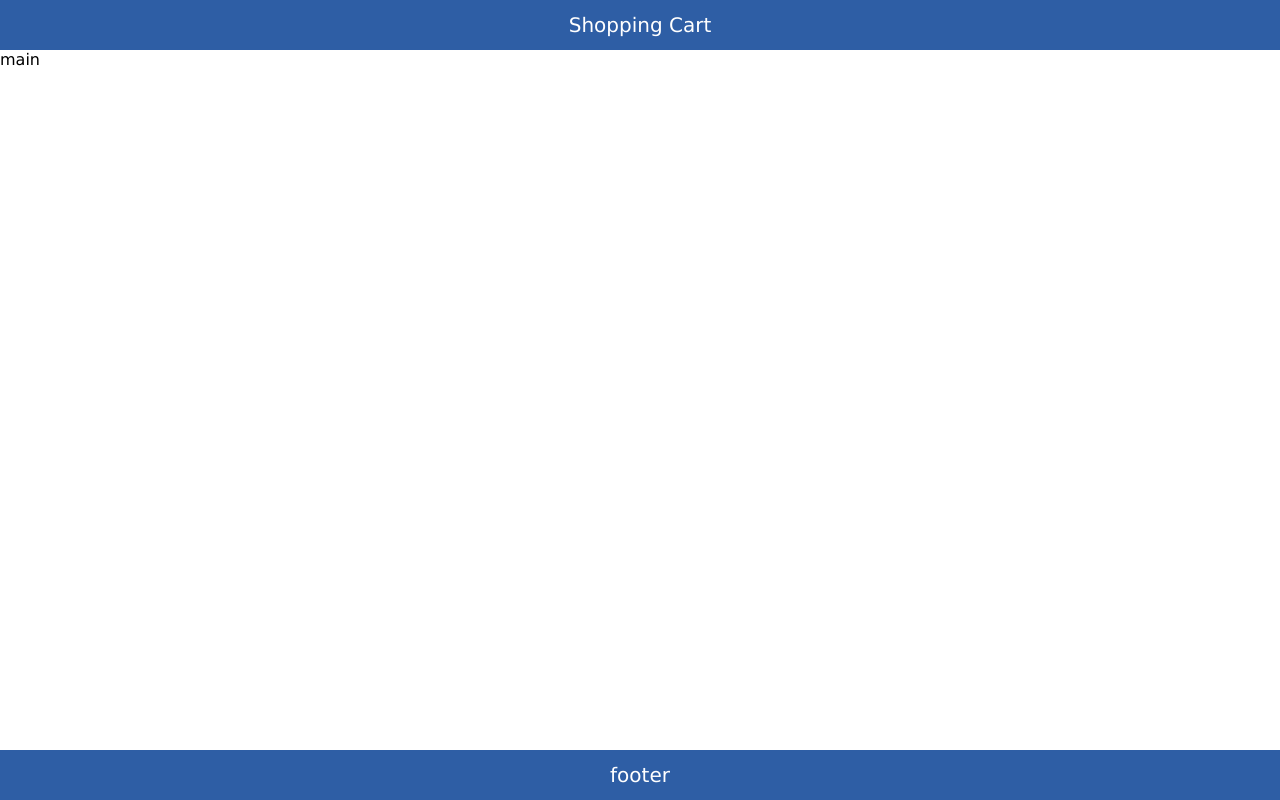
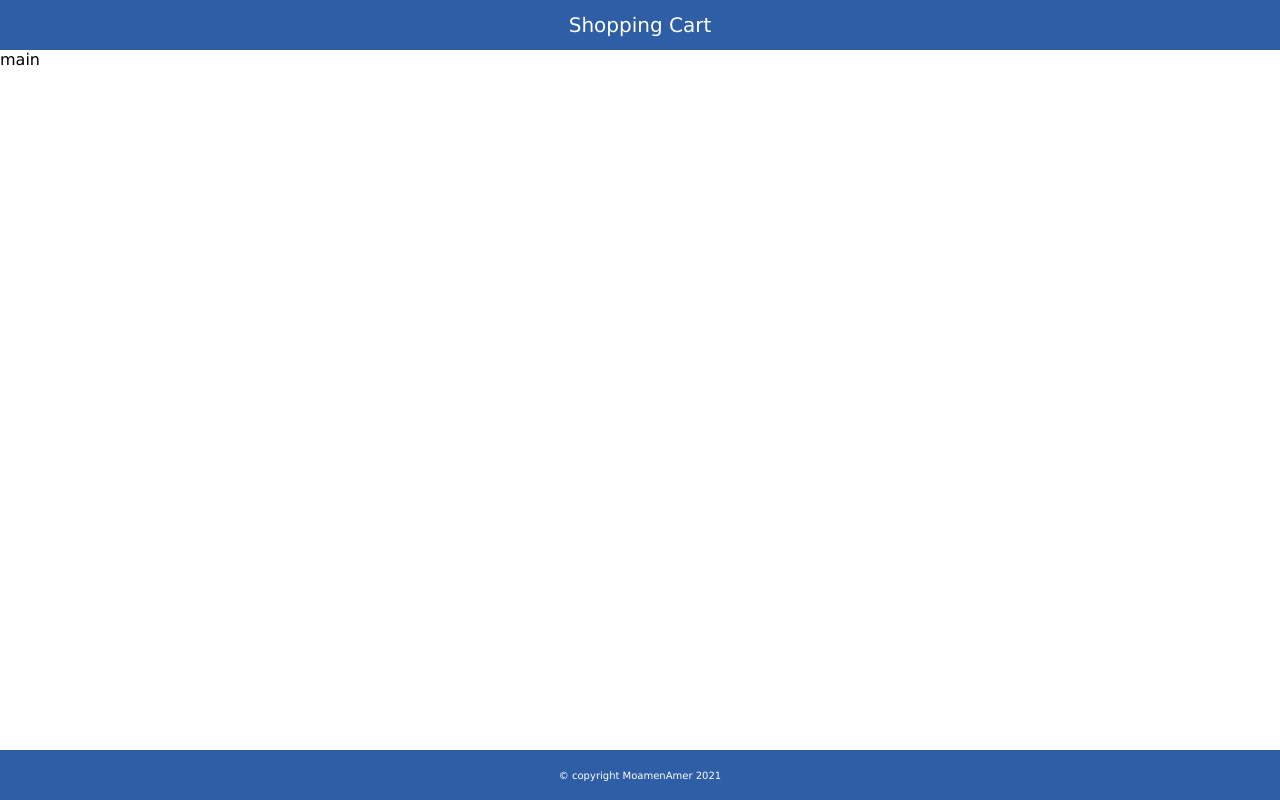
Before and after one commit to moamen122/React-shopping-Cart, a React (Create React App) app in the folder Client/: page / in a window 1280 px wide. Built offline with nearby package versions, Linux system fonts and the light colour scheme.

Commit message:
footer comp

```diff
--- a/Client/package.json
+++ b/Client/package.json
@@ -15,7 +15,7 @@
     "web-vitals": "^2.1.2"
   },
   "scripts": {
-    "sass": "gulp sass",
+    "sass": "gulp watching",
     "start": "react-scripts start",
     "build": "react-scripts build",
     "test": "react-scripts test",
--- a/Client/src/App.js
+++ b/Client/src/App.js
@@ -1,6 +1,6 @@
 import React from "react";
 import Header from "./components/Header/Header";
-
+import Footer from "./components/Footer/Footer";
 function App() {
   return (
     <div className="layout">
@@ -8,9 +8,7 @@
       <main>
         main
       </main>
-      <footer>
-        footer
-      </footer>
+      <Footer />
 
     </div>
   );
--- /dev/null
+++ b/Client/src/components/Footer/Footer.js
@@ -0,0 +1,11 @@
+import React from "react";
+import "../../css/Footer/Footer.css";
+
+function Footer() {
+    return (
+        <footer>
+            &copy; copyright MoamenAmer 2021
+        </footer>
+    )
+}
+export default Footer
--- /dev/null
+++ b/Client/src/components/Footer/Footer.scss
@@ -0,0 +1,12 @@
+footer{
+    grid-area: footer ;
+
+    background: #2e5ea5;
+    color: white;
+    padding: 10px;
+    text-align: center;
+    display: flex;
+    justify-content: center;
+    align-items: center;
+    font-size: 10px;
+  }
--- /dev/null
+++ b/Client/src/css/Footer/Footer.css
@@ -0,0 +1,11 @@
+footer {
+  grid-area: footer;
+  background: #2e5ea5;
+  color: white;
+  padding: 10px;
+  text-align: center;
+  display: flex;
+  justify-content: center;
+  align-items: center;
+  font-size: 10px;
+}
```
Also changed, not shown: Client/gulpfile.js (+7 -0 lines).
